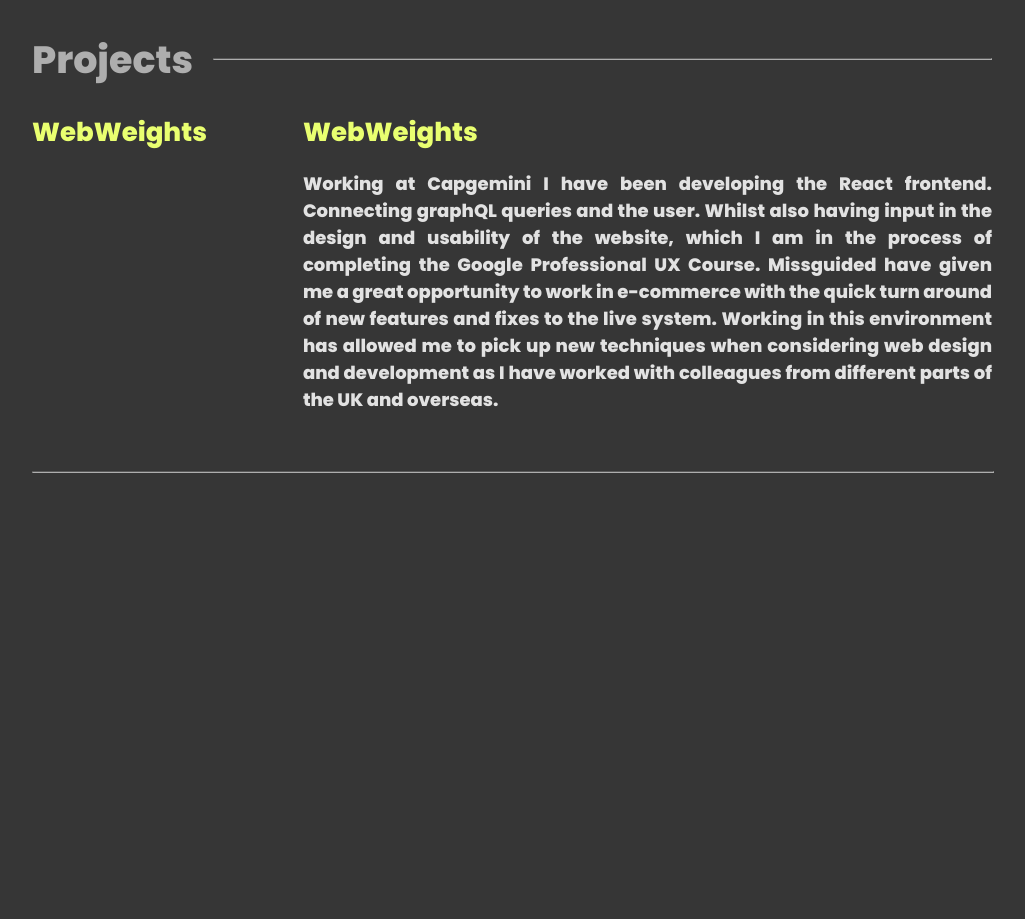
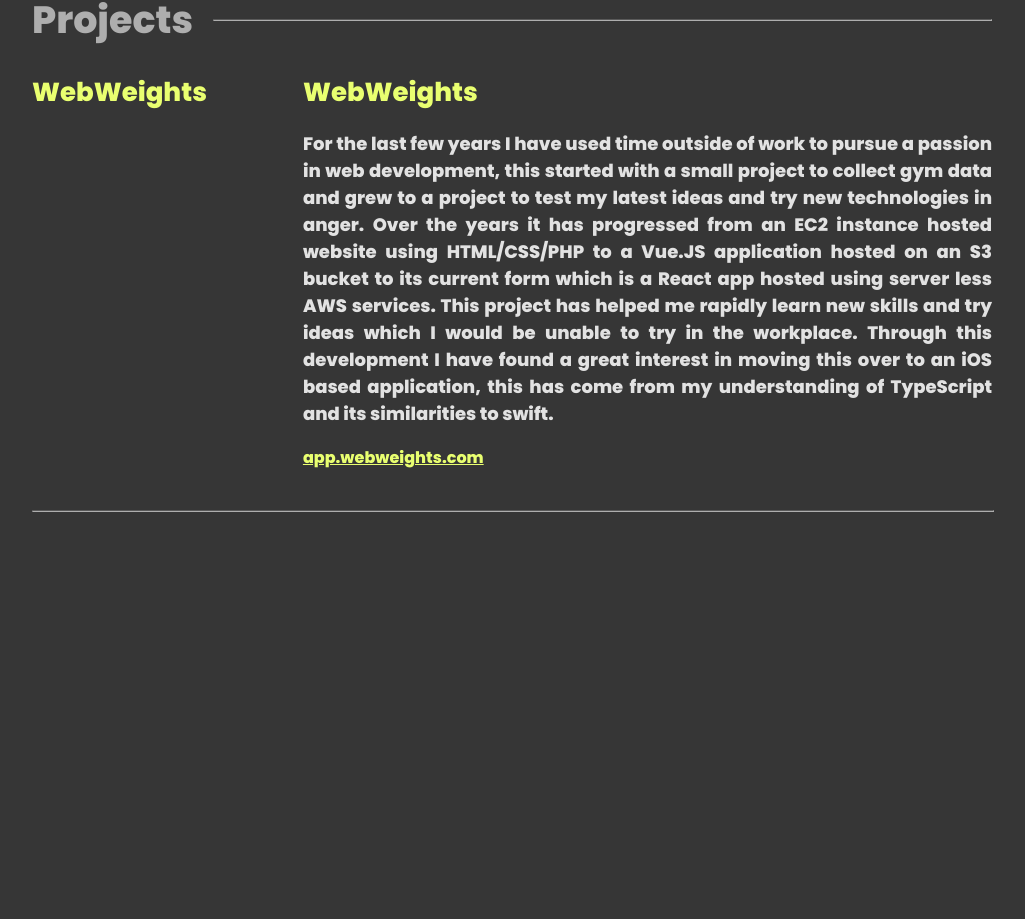
Before and after one commit to GrantJamws/portfolio-website, a React (Create React App) app: page / in a window 1280 px wide. Shown: the part 1757-2676 px from the top of the page, without its empty margins (128-1153 px from the left). Built offline with nearby package versions, Linux system fonts and the light colour scheme.

Commit message:
Tweaks to text to better resemble experience

```diff
--- a/src/sections/experience/experiences/Capgemini/index.tsx
+++ b/src/sections/experience/experiences/Capgemini/index.tsx
@@ -5,7 +5,7 @@
     <div className="experience-tab-content">
       <h1 className="title">Capgemini</h1>
       <h2 className="subtitle">November 2015 - September 2020</h2>
-      <p className="content">Working at Capgemini I have been developing the React frontend. Connecting graphQL queries and the user. Whilst also having input in the design and usability of the website, which I am in the process of completing the Google Professional UX Course. Missguided have given me a great opportunity to work in e-commerce with the quick turn around of new features and fixes to the live system. Working in this environment has allowed me to pick up new techniques when considering web design and development as I have worked with colleagues from different parts of the UK and overseas.</p>
+      <p className="content">During this role I was tasked with building a React website which could track data ingests so the data warehouse team could understand when data had not been received or failed ingesting. This was a React website utilising a log system the data warehouse had when ingesting data. <br /> Performing data analysis on a data warehouse to enable analyst to perform tasks. Using SQL to create tables and views for analyst to query when performing tasks, these tables and views were then scheduled as part of a daily/weekly/monthly ingest system.</p>
     </div>
   );
 }
--- a/src/sections/experience/experiences/Naimuri/index.tsx
+++ b/src/sections/experience/experiences/Naimuri/index.tsx
@@ -5,7 +5,7 @@
     <div className="experience-tab-content">
       <h1 className="title">Naimuri</h1>
       <h2 className="subtitle">September 2020 - October 2021</h2>
-      <p className="content">Working at Missguided I have been developing the React frontend. Connecting graphQL queries and the user. Whilst also having input in the design and usability of the website, which I am in the process of completing the Google Professional UX Course. Missguided have given me a great opportunity to work in e-commerce with the quick turn around of new features and fixes to the live system. Working in this environment has allowed me to pick up new techniques when considering web design and development as I have worked with colleagues from different parts of the UK and overseas.</p>
+      <p className="content">Throughout working for Naimuri I have been doing web development and taking control of certain aspects of projects. We have completed multiple projects from initial proof of concept to initial bids on new work. These have primarily been on creating search applications for clients based on their data needs. One version has been a Vuejs search system using an Elastic data store, my work primarily focused on creating the website. Also creating a separate version based on the original Search out of React using TypeScript, this was made as a reusable based for this type of project. Each project has had a keen focus on Agile development using tickets and branching, also working on creating the project to be accessible out of the box. When creating these applications we used AWS for hosting, using EC2 instances, applying Cognito for user sign on. Alongside these projects I have also been working on creating a set of reusable components in the company for future proof of concept projects, these components have to have accessibility built in to start and use pre existing libraries such as material whilst making them easier to use e.g. single line component calls.</p>
     </div>
   );
 }
--- a/src/sections/projects/projects/WebWeights/index.tsx
+++ b/src/sections/projects/projects/WebWeights/index.tsx
@@ -4,7 +4,8 @@
   return (
     <div className="experience-tab-content">
       <h1 className="title">WebWeights</h1>
-      <p className="content">Working at Capgemini I have been developing the React frontend. Connecting graphQL queries and the user. Whilst also having input in the design and usability of the website, which I am in the process of completing the Google Professional UX Course. Missguided have given me a great opportunity to work in e-commerce with the quick turn around of new features and fixes to the live system. Working in this environment has allowed me to pick up new techniques when considering web design and development as I have worked with colleagues from different parts of the UK and overseas.</p>
+      <p className="content">For the last few years I have used time outside of work to pursue a passion in web development, this started with a small project to collect gym data and grew to a project to test my latest ideas and try new technologies in anger. Over the years it has progressed from an EC2 instance hosted website using HTML/CSS/PHP to a Vue.JS application hosted on an S3 bucket to its current form which is a React app hosted using server less AWS services. This project has helped me rapidly learn new skills and try ideas which I would be unable to try in the workplace. Through this development I have found a great interest in moving this over to an iOS based application, this has come from my understanding of TypeScript and its similarities to swift.</p>
+      <a href="app.webweights.com">app.webweights.com</a>
     </div>
   );
 }
--- a/src/sections/projects/styles.scss
+++ b/src/sections/projects/styles.scss
@@ -52,4 +52,8 @@
       }
     }
   }
+
+  a {
+    color: $accent-color;
+  }
 }
```
